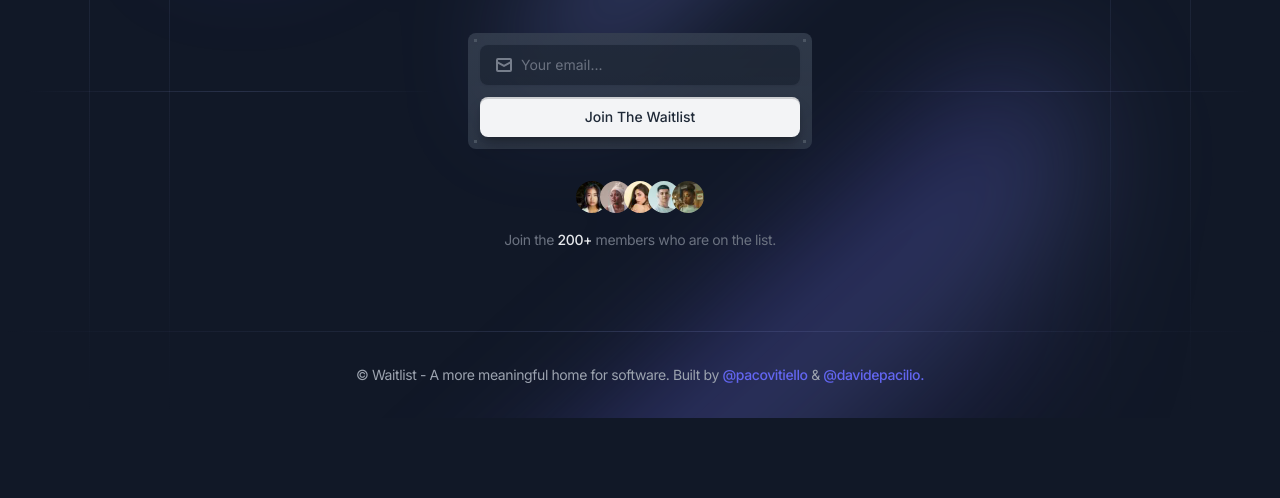
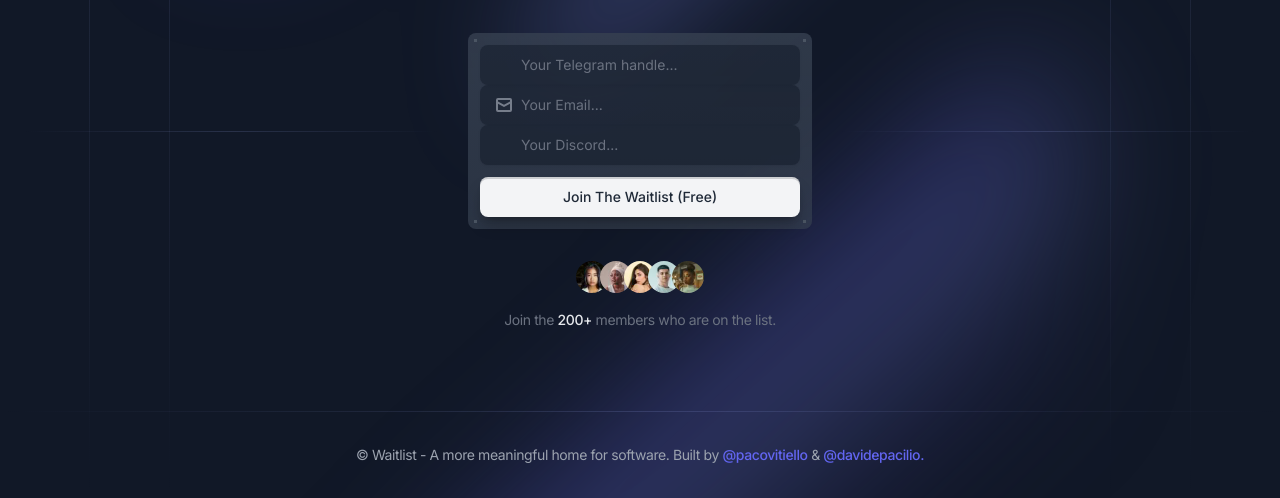
Before and after one commit to WPaper-AI/waitlist, a website: page index.html in a window 1280 px wide. Shown: the part 425-923 px from the top of the page. Before the commit the page ends 843 px from the top, so only its background shows below. Drawn offline with Linux system fonts and the light colour scheme.

Commit message:
working on form

```diff
--- a/index.html
+++ b/index.html
@@ -136,11 +136,13 @@
                                                         <path d="M14 0H2a2 2 0 0 0-2 2v10a2 2 0 0 0 2 2h12a2 2 0 0 0 2-2V2a2 2 0 0 0-2-2Zm0 12H2V5.723l5.504 3.145a.998.998 0 0 0 .992 0L14 5.723V12Zm0-8.58L8 6.849 2 3.42V2h12v1.42Z" />
                                                     </svg>
                                                 </div>
-                                                <input id="email" class="form-input text-sm w-full pl-10 pr-4" type="email" placeholder="Your email..." required />
+                                                <input id="telegram" class="form-input text-sm w-full pl-10 pr-4" type="telegram" placeholder="Your Telegram handle..." required />
+                                                <input id="email" class="form-input text-sm w-full pl-10 pr-4" type="email" placeholder="Your Email..." required />
+                                                <input id="discord" class="form-input text-sm w-full pl-10 pr-4" type="discord" placeholder="Your Discord..." required />
                                             </div>
                                         </div>
                                         <div>
-                                            <button class="btn text-gray-100 bg-gray-900 hover:bg-gray-800 dark:text-gray-800 dark:bg-gray-100 dark:hover:bg-white w-full">Join The Waitlist</button>
+                                            <button class="btn text-gray-100 bg-gray-900 hover:bg-gray-800 dark:text-gray-800 dark:bg-gray-100 dark:hover:bg-white w-full">Join The Waitlist (Free)</button>
                                         </div>
                                     </div>
                                 </form>
```
